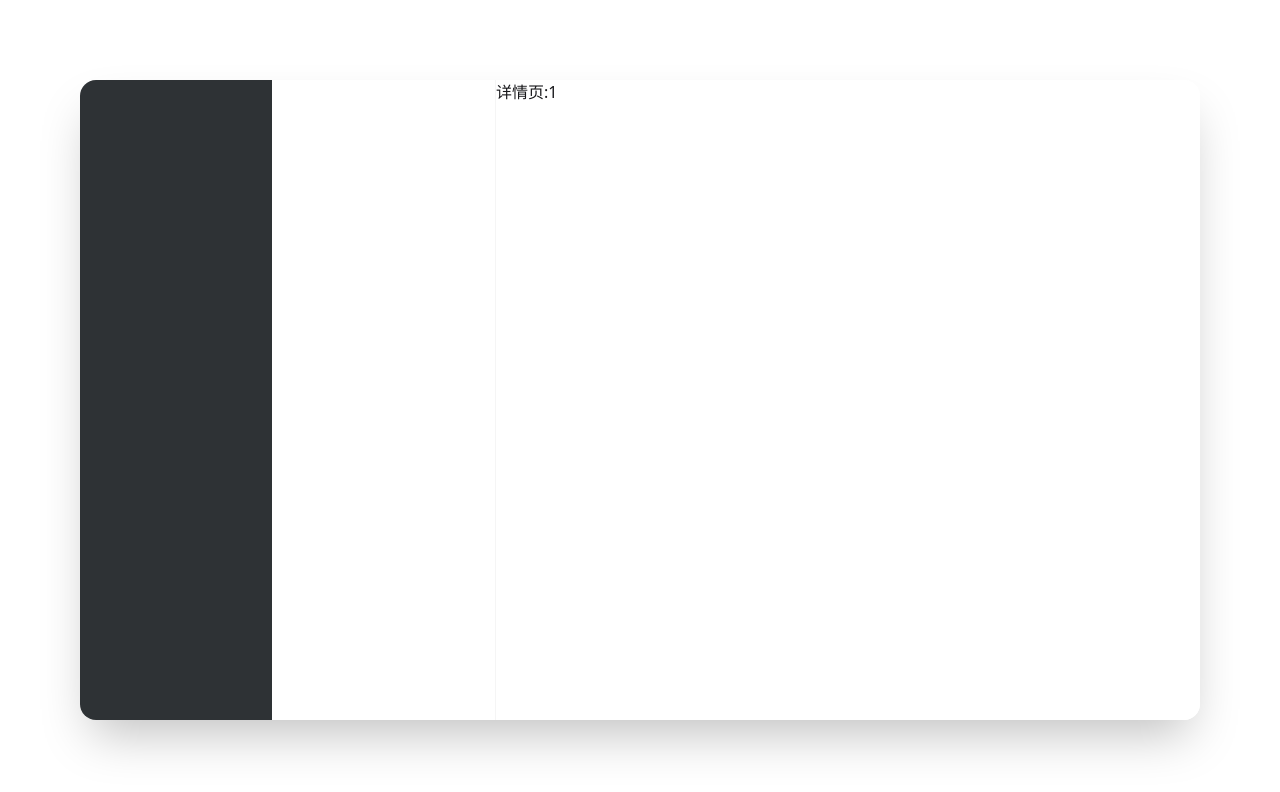
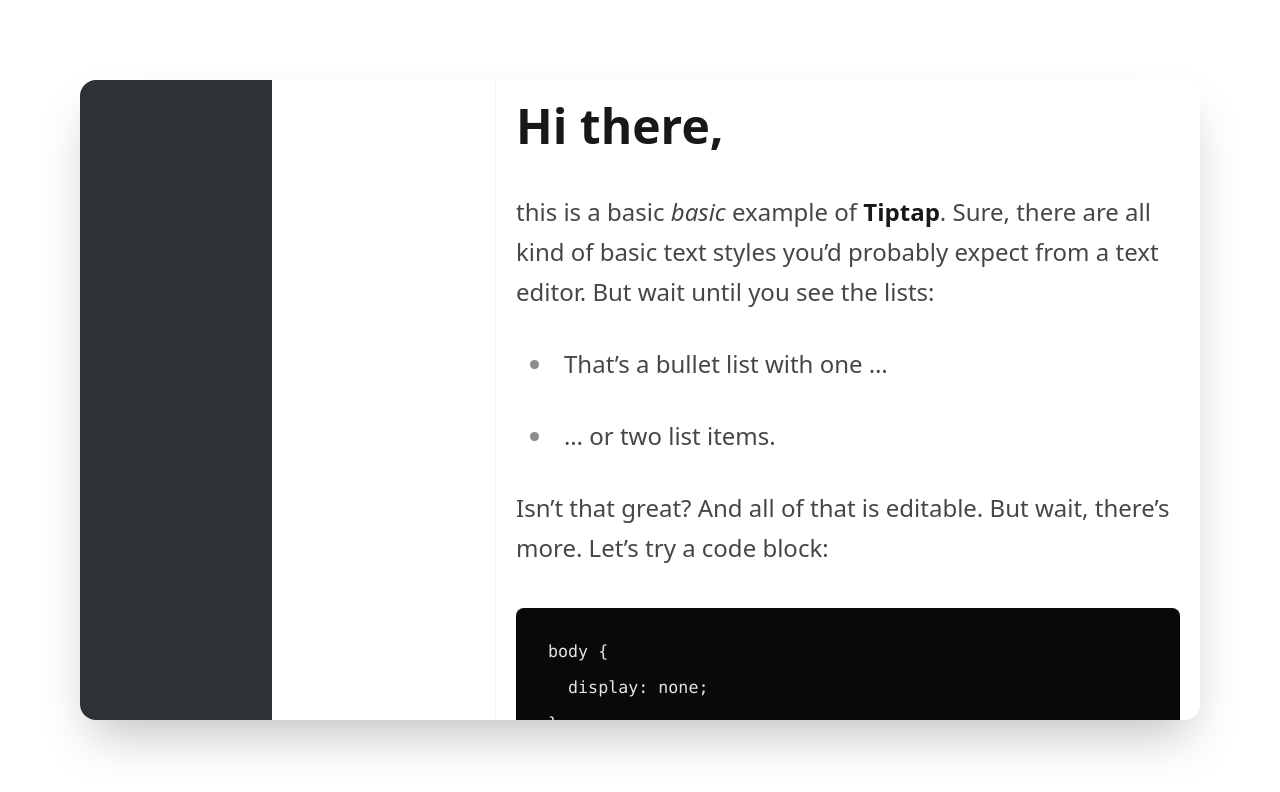
Before and after one commit to zhangwh754/my-notes-app, a React (Vite) app: page /detail/1 in a window 1280 px wide. Shown: the top 792 px of the page. Built offline with nearby package versions, Linux system fonts and the light colour scheme.

Commit message:
feat: 使用tiptap结合tailwindcss展示固定的一段html文本

```diff
--- a/package.json
+++ b/package.json
@@ -12,6 +12,9 @@
   },
   "dependencies": {
     "@tailwindcss/vite": "^4.1.18",
+    "@tiptap/pm": "^3.14.0",
+    "@tiptap/react": "^3.14.0",
+    "@tiptap/starter-kit": "^3.14.0",
     "react": "^19.2.0",
     "react-dom": "^19.2.0",
     "react-router": "^7.11.0",
@@ -19,6 +22,7 @@
   },
   "devDependencies": {
     "@eslint/js": "^9.39.1",
+    "@tailwindcss/typography": "^0.5.19",
     "@types/node": "^24.10.1",
     "@types/react": "^19.2.5",
     "@types/react-dom": "^19.2.3",
@@ -29,6 +33,8 @@
     "eslint-plugin-react-hooks": "^7.0.1",
     "eslint-plugin-react-refresh": "^0.4.24",
     "globals": "^16.5.0",
+    "sass-embedded": "^1.97.1",
+    "tailwind-scrollbar": "^4.0.2",
     "typescript": "~5.9.3",
     "typescript-eslint": "^8.46.4",
     "vite": "^7.2.4"
--- /dev/null
+++ b/src/components/Tiptap-content.ts
@@ -0,0 +1,32 @@
+const content = `
+    <h2>
+      Hi there,
+    </h2>
+    <p>
+      this is a basic <em>basic</em> example of <strong>Tiptap</strong>. Sure, there are all kind of basic text styles you’d probably expect from a text editor. But wait until you see the lists:
+    </p>
+    <ul>
+      <li>
+        That’s a bullet list with one …
+      </li>
+      <li>
+        … or two list items.
+      </li>
+    </ul>
+    <p>
+      Isn’t that great? And all of that is editable. But wait, there’s more. Let’s try a code block:
+    </p>
+<pre><code class="language-css">body {
+  display: none;
+}</code></pre>
+    <p>
+      I know, I know, this is impressive. It’s only the tip of the iceberg though. Give it a try and click a little bit around. Don’t forget to check the other examples too.
+    </p>
+    <blockquote>
+      Wow, that’s amazing. Good work, boy! 👏
+      <br />
+      — Mom
+    </blockquote>
+  `;
+
+export default content;
--- /dev/null
+++ b/src/components/Tiptap.tsx
@@ -0,0 +1,41 @@
+// src/components/Tiptap.tsx
+import { useEditor, EditorContent, Editor } from "@tiptap/react";
+import { BubbleMenu } from "@tiptap/react/menus";
+import StarterKit from "@tiptap/starter-kit";
+import content from "./Tiptap-content.ts";
+
+const createCommands = (editor: Editor) => ({
+  bold: () => editor.chain().focus().toggleBold().run(),
+  italic: () => editor.chain().focus().toggleItalic().run(),
+});
+
+const Tiptap = () => {
+  const editor = useEditor({
+    extensions: [StarterKit],
+    content: content,
+    editorProps: {
+      attributes: {
+        class:
+          "prose prose-sm sm:prose-base lg:prose-lg xl:prose-2xl m-5 focus:outline-none",
+      },
+    },
+  });
+
+  if (!editor) return null;
+
+  const commands = createCommands(editor);
+
+  return (
+    <div className="relative h-full overflow-auto scroll-bar">
+      <EditorContent className="tiptap" editor={editor} />
+
+      <BubbleMenu editor={editor}>
+        <button className="btn btn-primary" onClick={() => commands.bold()}>
+          Bold
+        </button>
+      </BubbleMenu>
+    </div>
+  );
+};
+
+export default Tiptap;
--- a/src/page/Detail.tsx
+++ b/src/page/Article.tsx
@@ -1,12 +1,13 @@
 import type { ReactNode } from "react";
 import { useParams } from "react-router";
+import Tiptap from "../components/Tiptap";
 
 export default function Detail({ children }: { children: ReactNode }) {
   const params = useParams<{ id: string }>();
 
   return (
     <>
-      {children}:{params.id}
+      <Tiptap />
     </>
   );
 }
--- a/src/route/component.ts
+++ b/src/route/component.ts
@@ -1,6 +1,6 @@
 import { lazy } from "react";
 
 export const Home = lazy(() => import("../page/Home"));
-export const Detail = lazy(() => import("../page/Detail"));
+export const Article = lazy(() => import("../page/Article"));
 export const Setting = lazy(() => import("../page/Home"));
 export const Login = lazy(() => import("../page/Home"));
--- a/src/route/index.tsx
+++ b/src/route/index.tsx
@@ -1,5 +1,5 @@
 import { BrowserRouter, Routes, Route } from "react-router";
-import { Login, Home, Setting, Detail } from "./component.ts";
+import { Login, Home, Setting, Article } from "./component.ts";
 import { NotesLayout } from "../layout/Notes.tsx";
 
 export default function RouteApp() {
@@ -10,7 +10,7 @@ export default function RouteApp() {
 
         <Route path="/" element={<NotesLayout />}>
           <Route index element={<Home children={"首页"} />} />
-          <Route path="detail/:id" element={<Detail children={"详情页"} />} />
+          <Route path="detail/:id" element={<Article children={"详情页"} />} />
         </Route>
 
         <Route path="/setting" element={<Setting children={"设置页面"} />} />
--- a/src/style/index.css
+++ b/src/style/index.css
@@ -1,8 +1,14 @@
 @import "tailwindcss";
 @plugin "daisyui";
+@plugin "@tailwindcss/typography";
+@plugin "tailwind-scrollbar";
 
 @theme {
   --color-dark: #2e3235;
   --color-light: #fff;
   --color-grey: #f5f5f5;
 }
+
+.scroll-bar {
+  @apply scrollbar-thin scrollbar-thumb-gray-300 scrollbar-track-transparent hover:scrollbar-thumb-gray-400 dark:scrollbar-thumb-gray-700;
+}
```
Also changed, not shown: 1 other file (tests, documents, lock files or other folders).
